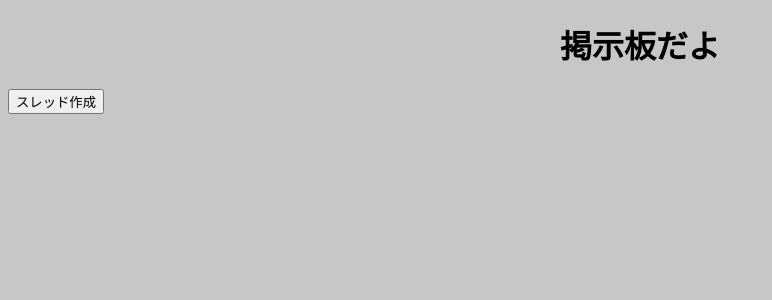
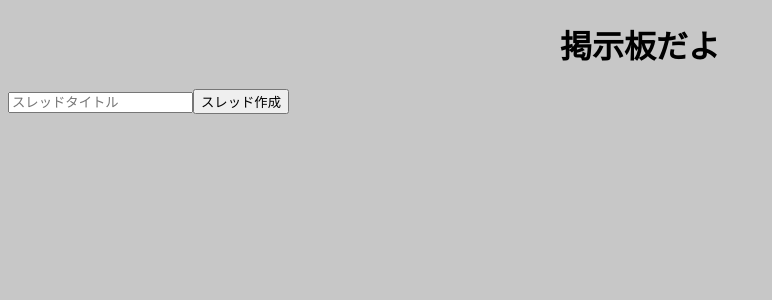
Before and after one commit to tacotaco0808/re_my_bb, a Next.js app: page /thread/new in a window 1280 px wide. Shown: the top 300 px of the page, without its empty margins (0-772 px from the left). Built offline with nearby package versions, Linux system fonts and the light colour scheme.

Commit message:
入力したタイトル名でスレッドを作成。戻り値のThreadIDも確認済み

```diff
--- a/src/app/components/CreateThread.tsx
+++ b/src/app/components/CreateThread.tsx
@@ -1,15 +1,15 @@
 'use client'
 import { fetchThreadsPost } from '@/app/components/method/fetchMethods'
+import { useState } from 'react'
 function CreateThread() {
-  function handleClick() {
-    const string: string = 'test2' //スレッドのタイトル
-    fetchThreadsPost(string)
-      .catch(error => console.error(error))
-      .then(() => console.log('test'))
+  const [inputText, setInputText] = useState('') //入力されたスレッドのタイトル名
+  function createNewThread() {
+    fetchThreadsPost(inputText).then(newThread => console.log('ThreadID:' + newThread.id))
   }
   return (
     <>
-      <button onClick={handleClick}>スレッド作成</button>
+      <input type="text" name="newThreadTitle" placeholder="スレッドタイトル" onChange={e => setInputText(e.target.value)} />
+      <button onClick={createNewThread}>スレッド作成</button>
     </>
   )
 }
--- a/src/app/components/method/fetchMethods.tsx
+++ b/src/app/components/method/fetchMethods.tsx
@@ -15,7 +15,7 @@ export const fetchThreads = async (): Promise<Threads[]> => {
   return threads
 }
 // スレッド一覧に新しいスレッドを追加:POST
-export const fetchThreadsPost = async (titleString: string) => {
+export const fetchThreadsPost = async (titleString: string): Promise<Threads> => {
   const bodyData = {
     title: titleString,
   }
```
